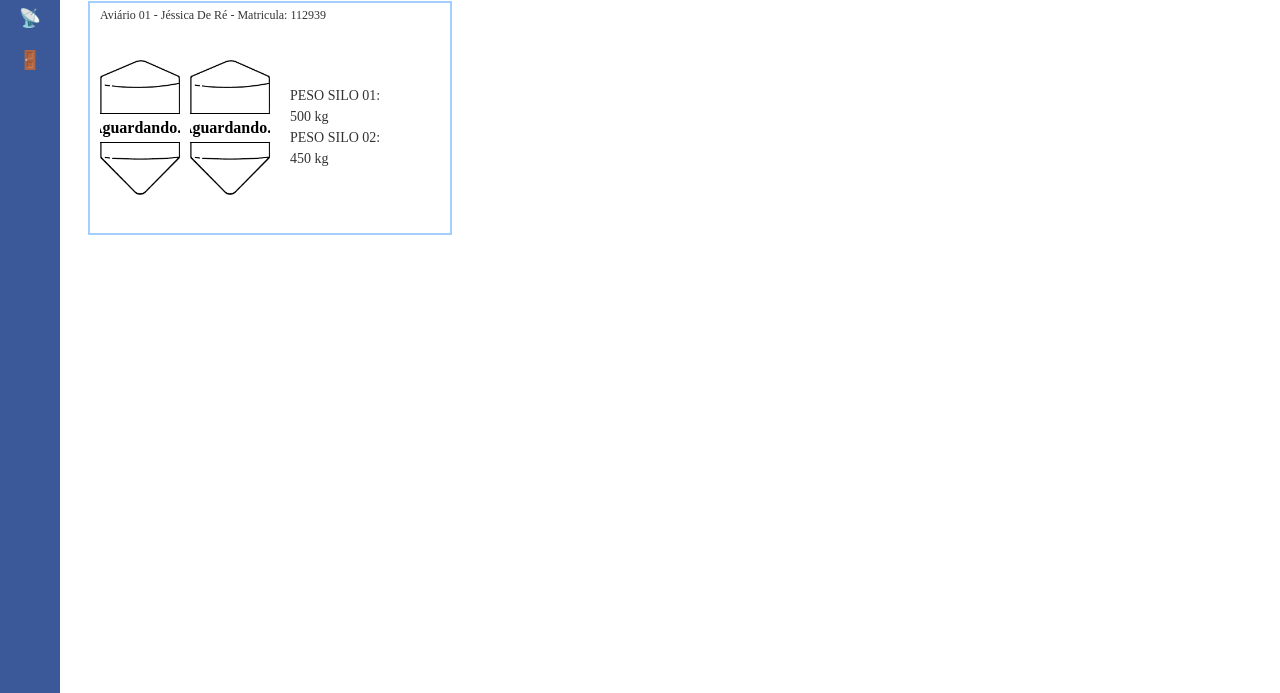
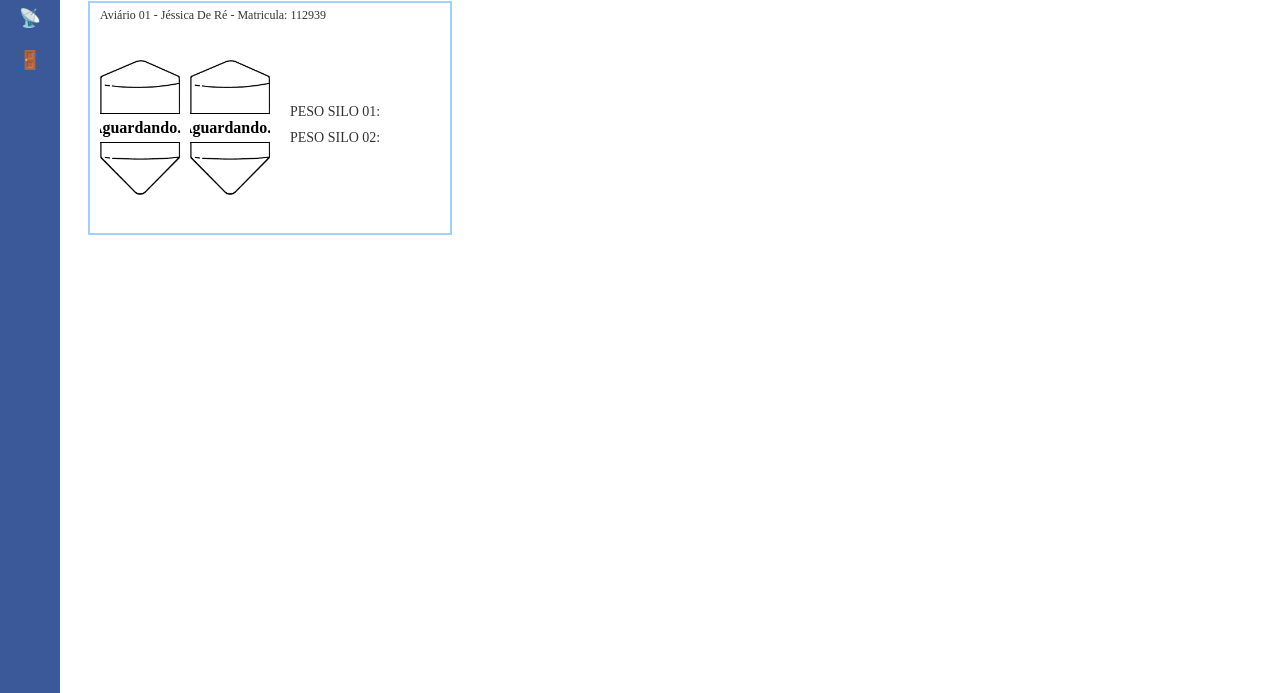
Before and after one commit to NearAutomacao/smartsilov2, a website: page index.html in a window 1280 px wide. Shown: the part 107-800 px from the top of the page. Drawn offline with Linux system fonts and the light colour scheme; sample sign-in values are in the browser's storage.

Commit message:
Update index.html

```diff
--- a/index.html
+++ b/index.html
@@ -268,9 +268,9 @@
                                     </div>
                                     <div class="peso-silos">
                                         <div>PESO SILO 01:</div>
-                                        <div id="pesoSilo1">500 kg</div>
+                                        <div id="pesoSilo1"></div>
                                         <div>PESO SILO 02:</div>
-                                        <div id="pesoSilo2">450 kg</div>
+                                        <div id="pesoSilo2"></div>
                                     </div>
                                 </div>
                             </div>
```
